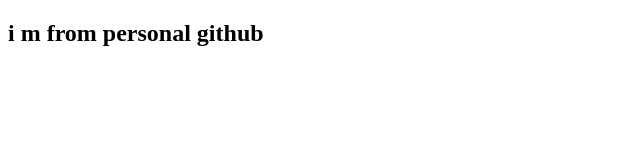
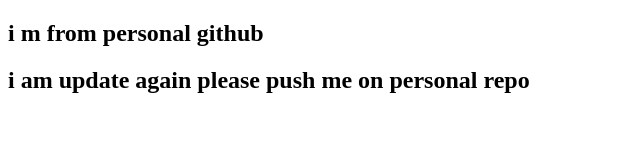
Before and after one commit to mdmiskaturrahmanjisan/multiple-github-personal, a plain HTML site: page index.html in a window 1280 px wide. Shown: the whole page, without its empty margins (0-640 px from the left). Drawn offline with Linux system fonts and the light colour scheme.

Commit message:
index updated on personal

```diff
--- a/index.html
+++ b/index.html
@@ -7,5 +7,6 @@
 </head>
 <body>
     <h2>i m from personal github</h2>
+    <h2>i am update again please push me on personal repo </h2>
 </body>
 </html>
```
